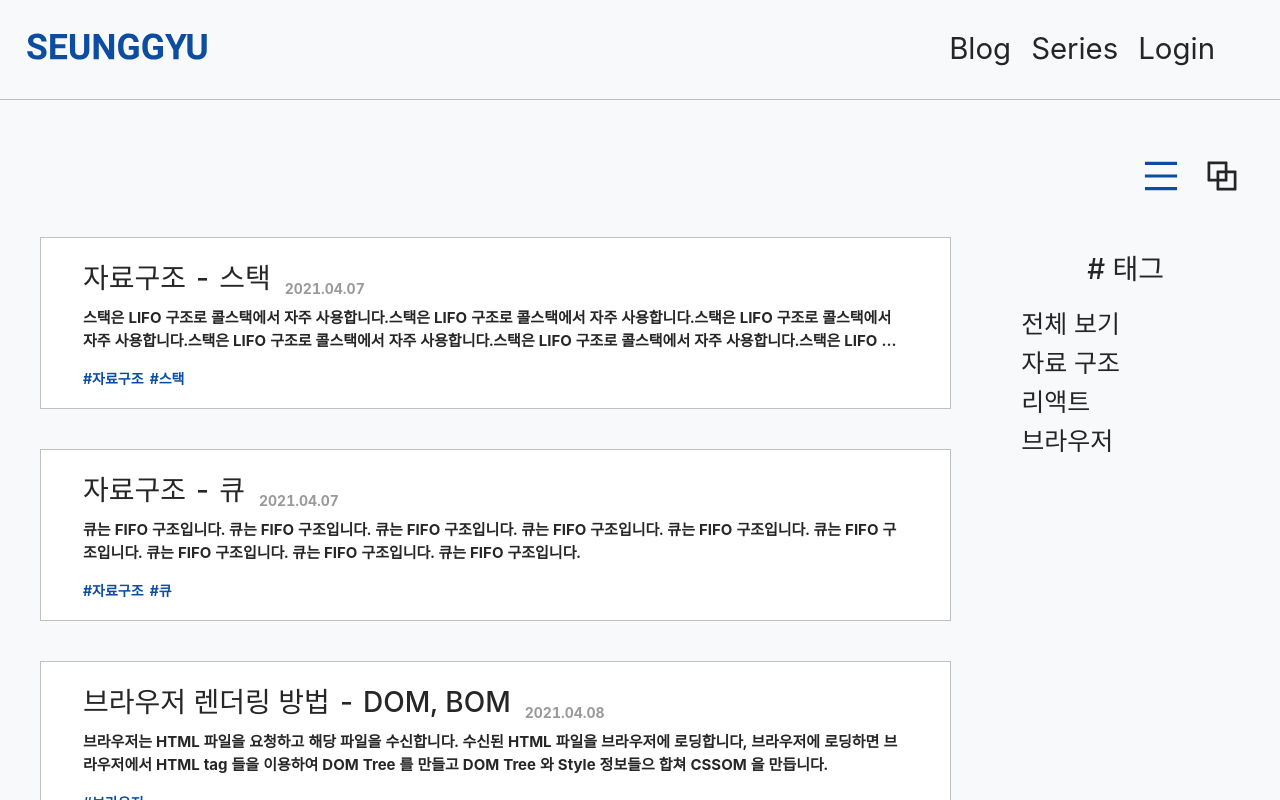
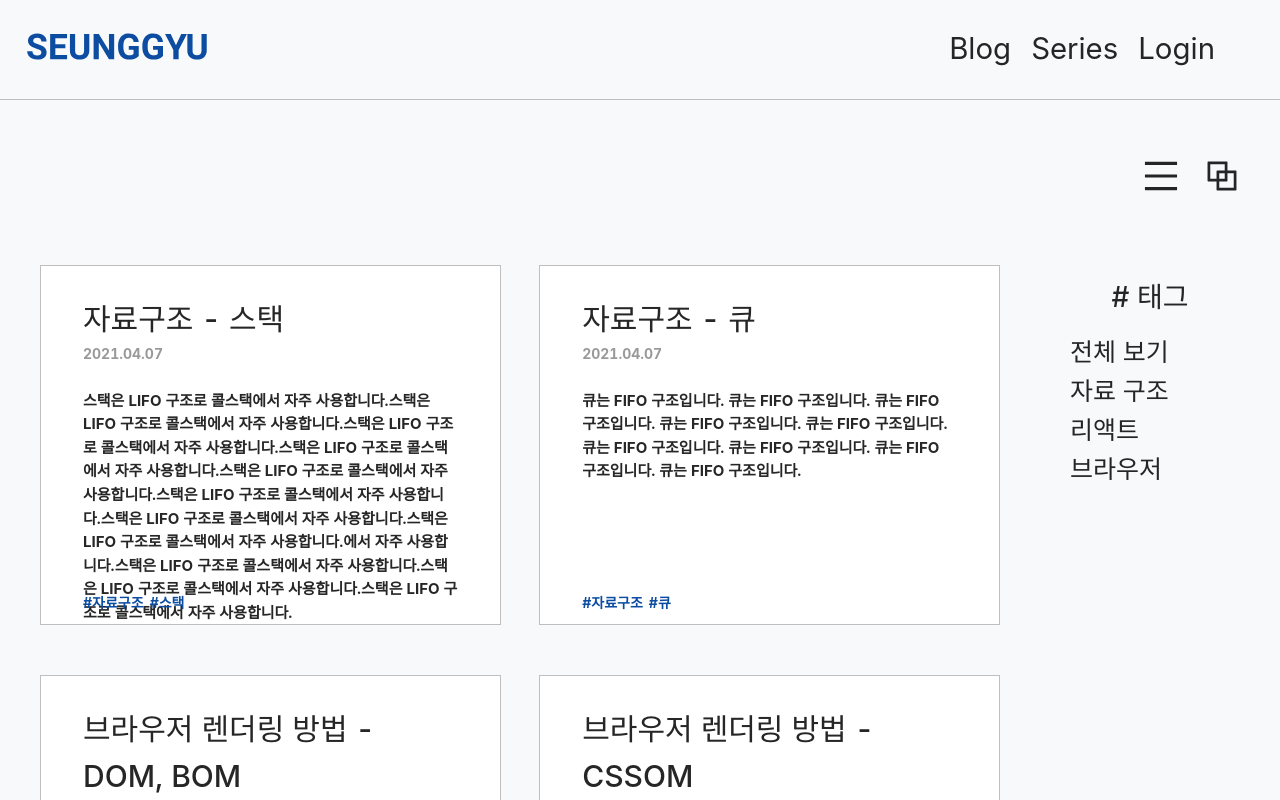
Before and after one commit to KIMSEUNGGYU/seunggyu-1, a Next.js app in the folder client/: page / in a window 1280 px wide. Shown: the top 800 px of the page. Built offline with nearby package versions, Linux system fonts and the light colour scheme.

Commit message:
[feat] UI BlogBlockMode UI 구현

```diff
--- a/client/components/UI/Tags/Tags.tsx
+++ b/client/components/UI/Tags/Tags.tsx
@@ -1,8 +1,12 @@
+import { useState } from "react";
 import styled from "@emotion/styled";
 import { css } from "@emotion/react";
 
 import { theme } from "@theme/index";
-import { tags } from "@data/data";
+
+type TagsProps = {
+  tags: string[];
+};
 
 const TagsContainer = styled.div`
   width: 20%;
@@ -18,7 +22,7 @@ const TagTitle = styled.h1`
 const TagList = styled.ul`
   margin-top: 1em;
 `;
-const Tag = styled.li<{ choice?: boolean }>`
+const TagItem = styled.li<{ choice?: boolean }>`
   font-size: 25px;
   cursor: pointer;
   ${(props) =>
@@ -29,18 +33,21 @@ const Tag = styled.li<{ choice?: boolean }>`
     `}
 `;
 
-function Tags() {
+function Tags({ tags }: TagsProps) {
+  const [toggle, setToggle] = useState("전체 보기");
+
+  const handleClick = (tag: string) => setToggle(tag);
+  console.log(toggle);
+
   return (
     <TagsContainer>
       <TagTitle># 태그</TagTitle>
       <TagList>
-        {tags.map((tag) => (
-          <Tag>{tag.tag}</Tag>
+        {tags.map((tag, idx) => (
+          <TagItem key={idx} onClick={() => handleClick(tag)}>
+            {tag}
+          </TagItem>
         ))}
-        {/* <Tag choice>전체 보기</Tag>
-        <Tag>자료 구조</Tag>
-        <Tag>리액트</Tag>
-        <Tag>브라우저</Tag> */}
       </TagList>
     </TagsContainer>
   );
--- /dev/null
+++ b/client/components/UI/viewblock/ViewBlock.tsx
@@ -0,0 +1,89 @@
+import styled from "@emotion/styled";
+import { theme } from "@theme/index";
+
+type Post = {
+  id: number;
+  title: string;
+  date: string;
+  description: string;
+  tags: string[];
+};
+type ViewBlockProps = {
+  posts: Post[];
+};
+
+const BlogBlock = styled.div`
+  max-width: 80%;
+  display: flex;
+  flex-wrap: wrap;
+  justify-content: space-between;
+`;
+const BlockContainer = styled.div`
+  width: 48%;
+  height: 360px;
+  background-color: white;
+  border: 1px solid ${theme.BORDER_COLOR};
+  padding: 30px 42px;
+  margin-bottom: 50px;
+  position: relative;
+  cursor: pointer;
+
+  transition: transform 0.3s;
+  &:hover {
+    box-shadow: 6px 8px 4px -1px rgba(212, 210, 212, 1);
+    transform: translateY(-20px);
+  }
+`;
+const ListTitle = styled.h1`
+  font-size: 30px;
+`;
+const DateString = styled.span`
+  color: ${theme.GREY_TEXT_COLOR};
+  font-weight: bold;
+`;
+const Description = styled.p`
+  margin-top: 24px;
+  width: 100%;
+  font-size: 15px;
+  font-weight: bold;
+  display: -webkit-box;
+  -webkit-box-orient: vertical;
+  -webkit-line-clamp: 10;
+  overflow: hidden;
+`;
+const Tags = styled.ul`
+  display: flex;
+  align-items: flex-end;
+  position: absolute;
+  bottom: 10px;
+`;
+const Tag = styled.li`
+  color: ${theme.MAIN_COLOR};
+  font-weight: bold;
+  margin-right: 6px;
+`;
+
+function ViewBlock({ posts }: ViewBlockProps) {
+  return (
+    <BlogBlock>
+      {posts.map((post) => (
+        <BlockContainer>
+          <ListTitle>{post.title}</ListTitle>
+          <DateString>{post.date}</DateString>
+          <Description>{post.description}</Description>
+          <Tags>
+            {post.tags.map((tag, idx) => (
+              <Tag key={idx}>#{tag}</Tag>
+            ))}
+          </Tags>
+          {/* <Tags>
+            <Tag>#자료구조</Tag>
+            <Tag>#스택</Tag>
+          </Tags> */}
+        </BlockContainer>
+      ))}
+    </BlogBlock>
+  );
+}
+
+export default ViewBlock;
--- a/client/components/UI/viewlist/ViewList.tsx
+++ b/client/components/UI/viewlist/ViewList.tsx
@@ -10,9 +10,12 @@ type Post = {
 };
 
 type PorpsType = {
-  post: Post;
+  posts: Post[];
 };
 
+const BlogLists = styled.ul`
+  width: 80%;
+`;
 const ListContainer = styled.li`
   background-color: white;
   border: 1px solid ${theme.BORDER_COLOR};
@@ -61,10 +64,12 @@ const Tag = styled.li`
   margin-right: 6px;
 `;
 
-function ViewList({ post }: PorpsType) {
+function ViewList({ posts }: PorpsType) {
   return (
     <>
-      <ListContainer>
+      <BlogLists>
+        {posts.map((post, idx) => (
+          <ListContainer key={idx}>
             <ListTitleBlock>
               <ListTitle>{post.title}</ListTitle>
               <DateString>{post.date}</DateString>
@@ -76,6 +81,8 @@ function ViewList({ post }: PorpsType) {
               ))}
             </Tags>
           </ListContainer>
+        ))}
+      </BlogLists>
     </>
   );
 }
--- a/client/components/UI/viewmode/ViewMode.tsx
+++ b/client/components/UI/viewmode/ViewMode.tsx
@@ -1,8 +1,14 @@
+import { useState } from "react";
 import styled from "@emotion/styled";
 import { MenuOutlined, BlockOutlined } from "@ant-design/icons";
-import { css } from "@emotion/react";
 
 import { theme } from "@theme/index";
+
+type ViewModeType = "list" | "block";
+const initMode = {
+  list: false,
+  block: false,
+};
 
 const ViewModeBlock = styled.ul`
   /* width: 100%; */
@@ -15,24 +21,33 @@ const ViewModeBlock = styled.ul`
   font-size: 36px;
 `;
 
-const MenuItem = styled.li<{ choice?: boolean }>`
+const MenuItem = styled.li`
   margin-left: 25px;
   cursor: pointer;
-  ${(props) =>
-    props.choice &&
-    css`
-      font-weight: bold;
-      color: ${theme.MAIN_COLOR};
-    `}
+
+  &.choice {
+    font-weight: bold;
+    color: ${theme.MAIN_COLOR};
+  }
 `;
 
 function ViewMode() {
+  const [mode, setMode] = useState(initMode);
+  const clickHandler = (view: ViewModeType) =>
+    setMode({ ...initMode, [view]: true });
+
   return (
     <ViewModeBlock>
-      <MenuItem choice>
+      <MenuItem
+        className={mode.list ? "choice" : ""}
+        onClick={() => clickHandler("list")}
+      >
         <MenuOutlined />
       </MenuItem>
-      <MenuItem>
+      <MenuItem
+        className={mode.block ? "choice" : ""}
+        onClick={() => clickHandler("block")}
+      >
         <BlockOutlined />
       </MenuItem>
     </ViewModeBlock>
--- a/client/components/pages/Blog.tsx
+++ b/client/components/pages/Blog.tsx
@@ -3,19 +3,22 @@ import styled from "@emotion/styled";
 import Header from "@UI/header/Header";
 import ViewMode from "@UI/viewmode/ViewMode";
 import ViewList from "@UI/viewlist/ViewList";
-import Tags from "@components/UI/Tags/Tags";
-import { posts } from "@data/data";
+import ViewBlock from "@UI/viewblock/ViewBlock";
+import Tags from "@components/UI/tags/Tags";
+import { posts, tags } from "@data/data";
+
+// type ViewModeType = "list" | "block";
+// const initMode = {
+//   list: false,
+//   block: false,
+// };
 
 const BlogContainer = styled.div`
   max-width: 1200px;
   margin: 0 auto;
   display: flex;
   justify-content: space-between;
-  margin-top: 32px;
-`;
-
-const BlogLists = styled.ul`
-  width: 80%;
+  margin-top: 60px;
 `;
 
 function Blog() {
@@ -24,12 +27,9 @@ function Blog() {
       <Header />
       <ViewMode />
       <BlogContainer>
-        <BlogLists>
-          {posts.map((post) => (
-            <ViewList post={post} />
-          ))}
-        </BlogLists>
-        <Tags />
+        {/* <ViewList posts={posts} /> */}
+        <ViewBlock posts={posts} />
+        <Tags tags={tags} />
       </BlogContainer>
     </>
   );
--- a/client/data/data.ts
+++ b/client/data/data.ts
@@ -1,7 +1,8 @@
-type Tag = {
-  tag: string;
-};
+// type Tag = {
+//   tag: string;
+// };
 
+type Tag = string;
 type Post = {
   id: number;
   title: string;
@@ -10,20 +11,7 @@ type Post = {
   tags: string[];
 };
 
-const tags: Tag[] = [
-  {
-    tag: "전체 보기",
-  },
-  {
-    tag: "자료 구조",
-  },
-  {
-    tag: "리액트",
-  },
-  {
-    tag: "브라우저",
-  },
-];
+const tags: Tag[] = ["전체 보기", "자료 구조", "리액트", "브라우저"];
 
 const posts: Post[] = [
   {
@@ -31,7 +19,7 @@ const posts: Post[] = [
     title: "자료구조 - 스택",
     date: "2021.04.07",
     description:
-      "스택은 LIFO 구조로 콜스택에서 자주 사용합니다.스택은 LIFO 구조로 콜스택에서 자주 사용합니다.스택은 LIFO 구조로 콜스택에서 자주 사용합니다.스택은 LIFO 구조로 콜스택에서 자주 사용합니다.스택은 LIFO 구조로 콜스택에서 자주 사용합니다.스택은 LIFO 구조로 콜스택에서 자주 사용합니다.스택은 LIFO 구조로 콜스택에서 자주 사용합니다.스택은 LIFO 구조로 콜스택에서 자주 사용합니다.",
+      "스택은 LIFO 구조로 콜스택에서 자주 사용합니다.스택은 LIFO 구조로 콜스택에서 자주 사용합니다.스택은 LIFO 구조로 콜스택에서 자주 사용합니다.스택은 LIFO 구조로 콜스택에서 자주 사용합니다.스택은 LIFO 구조로 콜스택에서 자주 사용합니다.스택은 LIFO 구조로 콜스택에서 자주 사용합니다.스택은 LIFO 구조로 콜스택에서 자주 사용합니다.스택은 LIFO 구조로 콜스택에서 자주 사용합니다.에서 자주 사용합니다.스택은 LIFO 구조로 콜스택에서 자주 사용합니다.스택은 LIFO 구조로 콜스택에서 자주 사용합니다.스택은 LIFO 구조로 콜스택에서 자주 사용합니다.",
     tags: ["자료구조", "스택"],
   },
   {
--- a/client/pages/_app.js
+++ b/client/pages/_app.js
@@ -3,6 +3,9 @@ import { css, Global } from "@emotion/react";
 import { theme } from "../theme/index";
 
 const globalStyle = css`
+  * {
+    box-sizing: border-box;
+  }
   body {
     background-color: ${theme.BACKGROUND_COLOR};
     margin: 0;
```
Also changed, not shown: client/data/posts.ts (deleted), client/data/tags.ts (deleted). Lines whose indentation alone changed are shown as unchanged.
